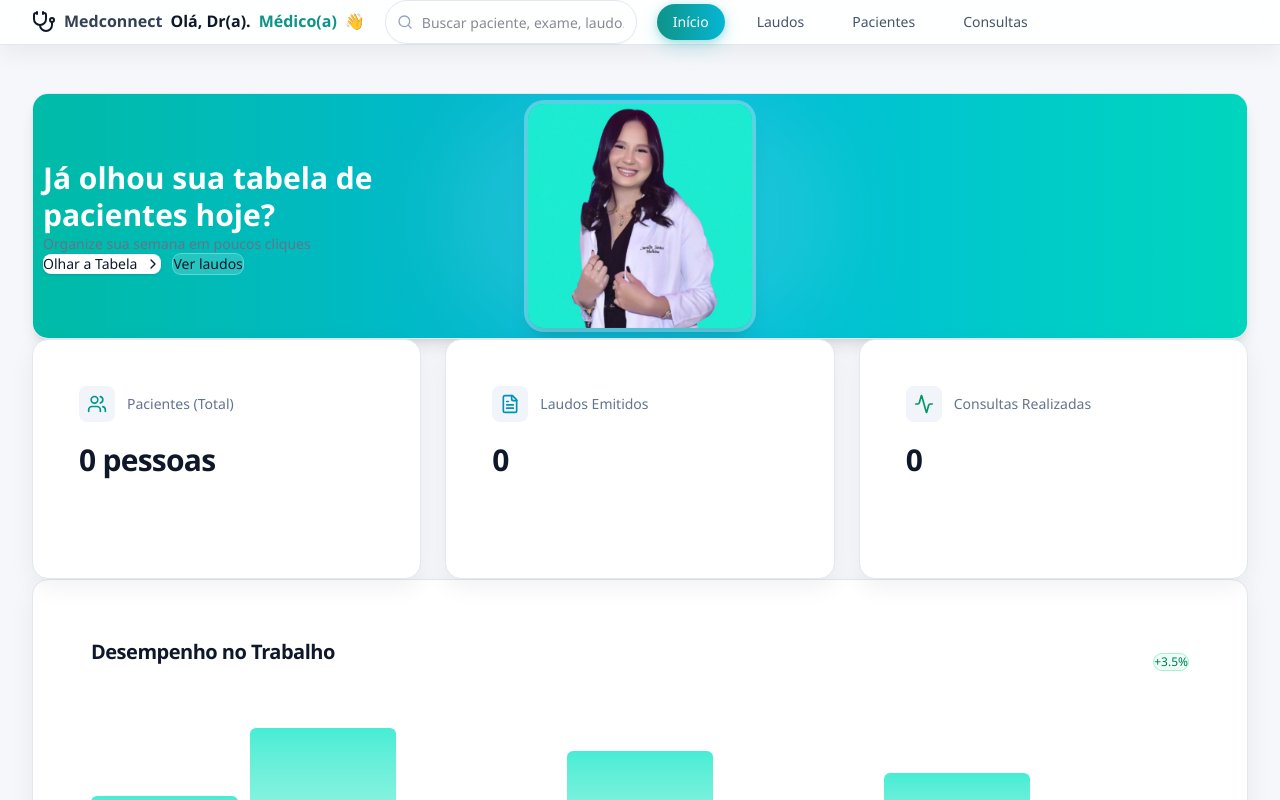
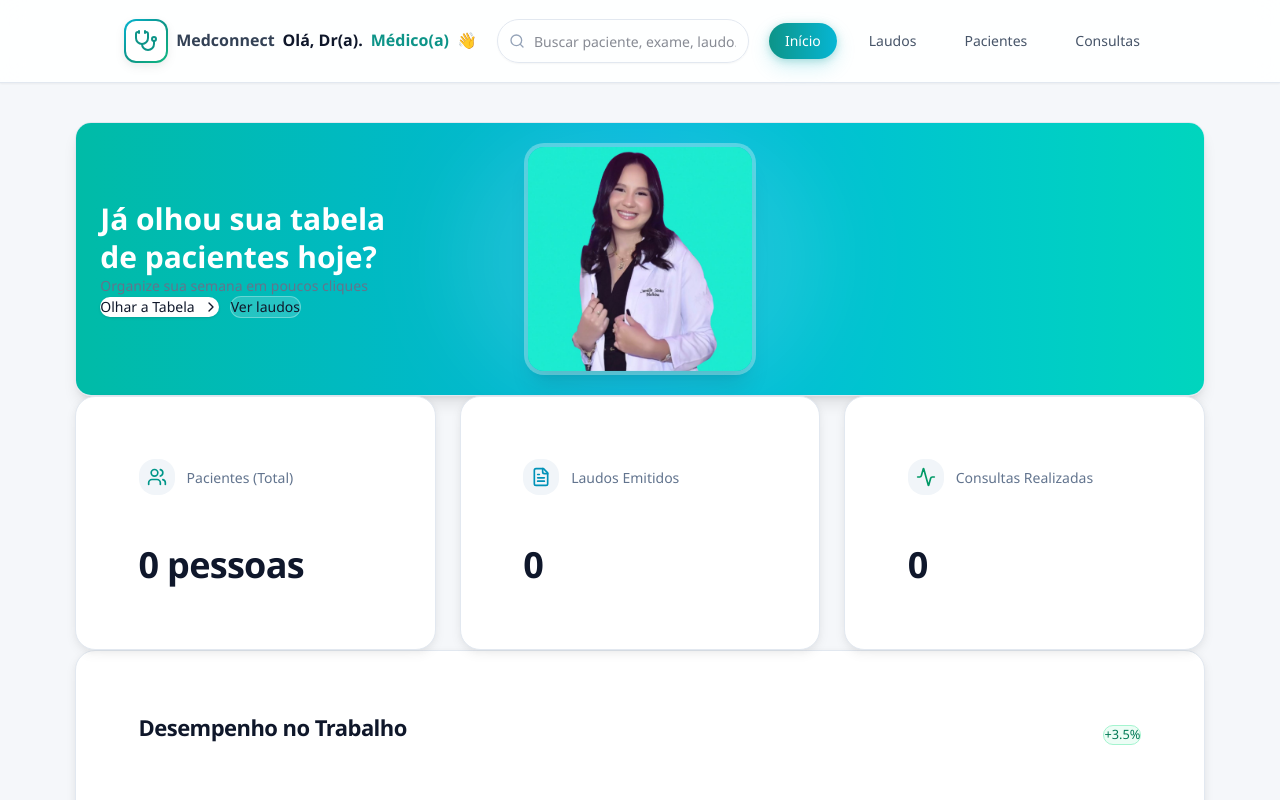
Before and after one commit to Isaaccode1801/MedConnect-, a React (Vite) app: page /doctor/dashboard in a window 1280 px wide. Shown: the top 800 px of the page. Built offline with nearby package versions, Linux system fonts and the light colour scheme.

Commit message:
Correções visuais (Secretary e Doctor)
Correções visuais foram feitas na parte da secretária e no médico.

```diff
--- a/src/features/doctor/pages/Dashboard.css
+++ b/src/features/doctor/pages/Dashboard.css
@@ -1,149 +1,361 @@
-/* Dashboard.css – revamp spacing & layout */
+/* Dashboard.css – VERSÃO APRIMORADA: Responsividade, Tipografia, Consistência */
 
-/* Page wrapper */
+/* Page wrapper com variáveis CSS otimizadas */
 .doctor-dashboard {
   background: #F5F7FA;
   color: #0f172a; /* slate-900 */
-  /* brand tokens */
+  min-height: 100vh;
+
+  /* Brand colors */
   --brand-teal: #0d9488;   /* teal-600 */
   --brand-cyan: #06b6d4;   /* cyan-500 */
+  --brand-emerald: #10b981;
+
+  /* Text colors */
+  --ink-900: #0f172a;      /* slate-900 */
   --ink-700: #334155;      /* slate-700 */
-  --ink-900: #0f172a;      /* slate-900 */
+  --ink-600: #475569;
   --muted-500: #64748b;    /* slate-500 */
-  --muted-600: #475569;    /* slate-600 */
+  --muted-400: #94a3b8;
+
+  /* Background colors */
+  --bg-white: #ffffff;
+  --bg-soft: #f1f5f9;      /* slate-100 */
+  --bg-lighter: #f8fafc;
+
+  /* Borders */
   --line-200: #e2e8f0;     /* slate-200 */
-  --bg-soft: #f1f5f9;      /* slate-100 */
+  --line-300: #cbd5e1;
+
+  /* Shadows otimizadas */
+  --shadow-sm: 0 1px 2px rgba(0, 0, 0, 0.05);
+  --shadow-md: 0 4px 12px rgba(2, 6, 23, 0.06), 0 2px 6px rgba(2, 6, 23, 0.03);
+  --shadow-lg: 0 8px 20px rgba(2, 6, 23, 0.08), 0 4px 10px rgba(2, 6, 23, 0.04);
+
+  /* Border radius */
+  --radius-sm: 0.5rem;
+  --radius-md: 0.75rem;
+  --radius-lg: 1rem;
+  --radius-xl: 1.25rem;
+
+  /* Spacing fluido */
+  --spacing-xs: clamp(0.5rem, 1vw, 0.75rem);
+  --spacing-sm: clamp(0.75rem, 1.5vw, 1rem);
+  --spacing-md: clamp(1rem, 2vw, 1.5rem);
+  --spacing-lg: clamp(1.5rem, 3vw, 2.5rem);
+  --spacing-xl: clamp(2rem, 4vw, 3.5rem);
 }
 
-/* Main content container: centered and breathable */
+/* Main content container: responsivo e centralizado */
 .doctor-dashboard main {
-  max-width: 1280px;   /* wider, harmonized */
-  margin: 0 auto;      /* center horizontally */
-  padding: 2rem 1rem;  /* base padding */
+  max-width: clamp(900px, 92vw, 1400px);
+  margin: 0 auto;
+  padding: var(--spacing-lg) var(--spacing-md);
   display: flex;
   flex-direction: column;
-  gap: 2.5rem;         /* space between hero and grids */
+  gap: var(--spacing-xl);
 }
 
-@media (min-width: 768px) {
+/* Responsividade mobile */
+@media (max-width: 640px) {
   .doctor-dashboard main {
-    padding: 2.5rem 2rem;
-    gap: 3rem;
+    padding: var(--spacing-md) var(--spacing-sm);
+    gap: var(--spacing-lg);
   }
 }
 
-@media (min-width: 1280px) {
-  .doctor-dashboard main {
-    padding: 3rem 2rem;
-    gap: 3.5rem;
-  }
-}
-
-/* Base card */
+/* Base card - responsivo e otimizado */
 .dashboard-card {
-  border-radius: 1rem;
-  background-color: #ffffff;
-  border: 1px solid #e2e8f0; /* slate-200 */
-  box-shadow: 0 8px 24px rgba(2, 6, 23, 0.06); /* darker, softer */
-  padding: 3rem; /* strong internal spacing */
+  border-radius: var(--radius-xl);
+  background-color: var(--bg-white);
+  border: 1px solid var(--line-200);
+  box-shadow: var(--shadow-md);
+  padding: var(--spacing-lg);
   transition: transform 0.2s ease, box-shadow 0.2s ease;
 }
 
 .dashboard-card:hover {
   transform: translateY(-2px);
-  box-shadow: 0 12px 28px rgba(2, 6, 23, 0.08);
+  box-shadow: var(--shadow-lg);
 }
 
-/* Titles inside cards */
+@media (max-width: 640px) {
+  .dashboard-card {
+    padding: var(--spacing-md);
+    border-radius: var(--radius-lg);
+  }
+}
+
+/* Titles inside cards - tipografia melhorada */
 .dashboard-card h2,
 .dashboard-card h3 {
-  margin: 0 0 1.25rem 0; /* more bottom room */
-  color: #0f172a; /* slate-900 */
-  font-weight: 600;
+  margin: 0 0 var(--spacing-sm) 0;
+  color: var(--ink-900);
+  font-weight: 700;
+  line-height: 1.3;
+}
+
+.dashboard-card h2,
+.dashboard-card .text-2xl {
+  font-size: clamp(1.375rem, 2.8vw, 1.75rem);
+}
+
+.dashboard-card h3,
+.dashboard-card .text-xl {
+  font-size: clamp(1.125rem, 2.2vw, 1.375rem);
+}
+
+.dashboard-card .text-3xl {
+  font-size: clamp(1.75rem, 3.5vw, 2.25rem);
+  font-weight: 800;
+  letter-spacing: -0.02em;
+}
+
+.dashboard-card .text-sm {
+  font-size: clamp(0.8125rem, 1.2vw, 0.875rem);
+  line-height: 1.5;
+}
+
+.dashboard-card .text-xs {
+  font-size: clamp(0.75rem, 1vw, 0.8125rem);
+  line-height: 1.4;
 }
 
 /* Shared inner wrapper for sections inside cards */
 .dashboard-card-content {
-  padding: 10px; /* noticeable padding */
+  padding: var(--spacing-md);
 }
 
-/* KPI grid – harmonious gaps */
+@media (max-width: 640px) {
+  .dashboard-card-content {
+    padding: var(--spacing-sm);
+  }
+}
+
+/* KPI grid – responsivo e harmonioso */
 .dashboard-grid {
   display: grid;
   grid-template-columns: 1fr;
-  gap: 3.5rem; /* larger gutters */
+  gap: var(--spacing-md);
+}
+
+@media (min-width: 640px) {
+  .dashboard-grid {
+    grid-template-columns: repeat(2, 1fr);
+    gap: var(--spacing-lg);
+  }
 }
 
 @media (min-width: 768px) {
   .dashboard-grid {
     grid-template-columns: repeat(3, 1fr);
-    gap: 4rem;
+    gap: var(--spacing-lg);
   }
 }
 
-/* KPI card specifics */
+/* KPI card specifics - responsivo */
 .kpi-card {
-  min-height: 240px;  /* taller tiles */
-  padding: 2.25rem;   /* base padding (extra on top of dashboard-card) */
+  min-height: clamp(140px, 20vw, 180px);
+  padding: var(--spacing-lg);
+  display: flex;
+  flex-direction: column;
+  justify-content: space-between;
 }
 
-/* List items inside cards */
+@media (max-width: 640px) {
+  .kpi-card {
+    min-height: 120px;
+    padding: var(--spacing-md);
+  }
+}
+
+/* List items inside cards - melhorados */
 .next-item,
 .last-visit {
   display: flex;
-  gap: 1rem;
-  padding: 1.75rem 2rem;           /* thicker internal padding */
-  border-radius: 1rem;
-  border: 1px solid #e2e8f0;
-  background-color: #f8fafc;       /* slate-50 */
+  align-items: center;
+  gap: var(--spacing-sm);
+  padding: var(--spacing-sm) var(--spacing-md);
+  border-radius: var(--radius-md);
+  border: 1px solid var(--line-200);
+  background-color: var(--bg-lighter);
+  transition: all 0.2s ease;
+  cursor: pointer;
+}
+
+.next-item:hover,
+.last-visit:hover {
+  background-color: var(--bg-soft);
+  border-color: var(--brand-teal);
+  transform: translateX(4px);
 }
 
 .next-item + .next-item,
 .last-visit + .last-visit {
-  margin-top: 1rem;
+  margin-top: var(--spacing-sm);
 }
 
-/* Section vertical rhythm if needed */
-.dashboard-section {
-  margin-top: 2rem;
-  margin-bottom: 2rem;
+.next-item .text-sm,
+.last-visit .text-sm {
+  font-weight: 600;
+  color: var(--ink-900);
+  font-size: clamp(0.8125rem, 1.2vw, 0.875rem);
 }
 
-/* Utility helpers (optional) */
-.dashboard-muted { color: #475569; } /* slate-600 */
-.dashboard-soft  { color: #64748b; } /* slate-500 */
+.next-item .text-xs,
+.last-visit .text-xs {
+  color: var(--muted-500);
+  font-size: clamp(0.75rem, 1vw, 0.8125rem);
+}
+
+/* Section vertical rhythm */
+.dashboard-section {
+  margin-top: var(--spacing-lg);
+  margin-bottom: var(--spacing-lg);
+}
+
+/* Utility helpers */
+.dashboard-muted {
+  color: var(--muted-600);
+  font-size: clamp(0.8125rem, 1.2vw, 0.875rem);
+}
+
+.dashboard-soft  {
+  color: var(--muted-500);
+  font-size: clamp(0.8125rem, 1.2vw, 0.875rem);
+  line-height: 1.6;
+}
 
 /* Make Spline / background canvases never cover content visually */
 .doctor-dashboard canvas {
   background: transparent !important;
 }
 
-/* Sidebar cards (Próximas consultas, Calendário, Últimas consultas) */
+/* Sidebar cards - otimizados */
 aside .dashboard-card {
-  padding: 0rem; /* reduce internal space */
+  padding: var(--spacing-md);
   min-height: auto;
 }
 
 aside .dashboard-card-content {
-  padding: 1rem 1.25rem; /* smaller inner padding */
+  padding: var(--spacing-sm) var(--spacing-md);
 }
 
+@media (max-width: 640px) {
+  aside .dashboard-card {
+    padding: var(--spacing-sm);
+  }
 
-/* ================= Navbar Links ================= */
+  aside .dashboard-card-content {
+    padding: var(--spacing-xs) var(--spacing-sm);
+  }
+}
+/* ===== HEADER DOCTOR - Responsivo e Otimizado ===== */
+.doctor-header {
+  position: sticky;
+  top: 0;
+  z-index: 50;
+  background: rgba(255, 255, 255, 0.95);
+  backdrop-filter: blur(12px);
+  -webkit-backdrop-filter: blur(12px);
+  border-bottom: 1px solid var(--line-200);
+  box-shadow: var(--shadow-sm);
+}
+
+.doctor-header__inner {
+  max-width: clamp(900px, 95vw, 1600px);
+  margin: 0 auto;
+  padding: clamp(0.875rem, 1.5vw, 1.25rem) clamp(1rem, 2vw, 2rem);
+  display: grid;
+  grid-template-columns: auto 1fr auto;
+  align-items: center;
+  gap: clamp(1rem, 2vw, 2rem);
+}
+
+@media (max-width: 1024px) {
+  .doctor-header__inner {
+    grid-template-columns: 1fr;
+    gap: var(--spacing-sm);
+  }
+}
+
+.doctor-header__brand {
+  display: flex;
+  align-items: center;
+  gap: clamp(0.75rem, 1.5vw, 1rem);
+  flex-wrap: nowrap;
+}
+
+@media (max-width: 1024px) {
+  .doctor-header__brand {
+    justify-content: center;
+  }
+}
+
+.brand-icon {
+  width: clamp(36px, 5vw, 44px);
+  height: clamp(36px, 5vw, 44px);
+  border-radius: var(--radius-md);
+  background: linear-gradient(135deg, var(--brand-cyan), var(--brand-teal), var(--brand-emerald));
+  padding: 2px;
+  box-shadow: var(--shadow-md);
+  flex-shrink: 0;
+}
+
+.brand-icon__inner {
+  width: 100%;
+  height: 100%;
+  background: white;
+  border-radius: calc(var(--radius-md) - 2px);
+  display: grid;
+  place-items: center;
+}
+
+.brand-icon__svg {
+  width: 60%;
+  height: 60%;
+  color: var(--brand-teal);
+}
+
+.brand-name {
+  font-size: clamp(1rem, 2vw, 1.125rem);
+  font-weight: 700;
+  color: var(--ink-700);
+  white-space: nowrap;
+}
+
+.doctor-greeting {
+  font-size: clamp(0.9375rem, 1.8vw, 1.0625rem);
+  font-weight: 600;
+  color: var(--ink-900);
+  white-space: nowrap;
+}
+
+.doctor-greeting .highlight {
+  color: var(--brand-teal);
+  font-weight: 700;
+}
+
+@media (max-width: 640px) {
+  .doctor-greeting {
+    display: none; /* Oculta saudação em mobile */
+  }
+}
 .nav-link {
   display: inline-flex;
   align-items: center;
-  height: 36px;               /* h-9 */
-  padding: 0 20px;            /* px-5 */
-  border-radius: 9999px;      /* full pill */
-  font-size: 0.875rem;        /* text-sm */
-  font-weight: 500;           /* medium */
-  color: var(--muted-600);
+  height: clamp(32px, 5vw, 36px);
+  padding: 0 clamp(0.875rem, 2vw, 1.25rem);
+  border-radius: 9999px;
+  font-size: clamp(0.8125rem, 1.5vw, 0.875rem);
+  font-weight: 600;
+  color: var(--ink-600);
   background: transparent;
   border: 1px solid transparent;
-  transition: all .2s ease;
+  transition: all 0.2s ease;
   text-decoration: none;
   white-space: nowrap;
+  cursor: pointer;
 }
 
 .nav-link:hover {
@@ -151,7 +363,7 @@ aside .dashboard-card-content {
   background: var(--bg-soft);
 }
 
-/* Active pill — refined, subtle glow like the mock */
+/* Active pill — refinado */
 .nav-link.active {
   color: #fff;
   background: linear-gradient(90deg, var(--brand-teal) 0%, var(--brand-cyan) 100%);
@@ -161,18 +373,22 @@ aside .dashboard-card-content {
     0 8px 20px rgba(6,182,212,.18);
 }
 
-.nav-link.active:hover { filter: brightness(1.05); }
+.nav-link.active:hover {
+  filter: brightness(1.05);
+}
 
-/* Optional: focus states for accessibility */
+/* Focus states para acessibilidade */
+.nav-link:focus-visible {
+  outline: 3px solid rgba(6,182,212,.35);
+  outline-offset: 2px;
+}
 
-.nav-link:focus-visible { outline: 3px solid rgba(6,182,212,.35); outline-offset: 2px; }
-
-/* Prevent overlap with search bar */
-header nav {
-  justify-self: end;
-  margin-left: auto;
-  position: relative;
-  z-index: 10;
+@media (max-width: 640px) {
+  .nav-link {
+    flex: 1 1 auto;
+    justify-content: center;
+    min-width: 80px;
+  }
 }
 /* Adicione isto ao seu ficheiro Dashboard.css ou global */
 
--- a/src/features/secretary/pages/Dashboard.css
+++ b/src/features/secretary/pages/Dashboard.css
@@ -1,11 +1,11 @@
 :root {
-  --cor-fundo: #F8F9FA;
-  --cor-sidebar-vidro: rgba(255, 255, 255, 0.7);
-  --cor-borda: rgba(0, 0, 0, 0.1);
-  --cor-texto-principal: #212529;
-  --cor-texto-secundario: #6C757D;
-  --cor-acento-healthone: #3fbbc0;
-  --cor-acento-healthone-claro: #e5f7f8;
+  --cor-fundo: #F5F7FA;
+  --cor-sidebar-vidro: rgba(255, 255, 255, 0.85);
+  --cor-borda: #e2e8f0;
+  --cor-texto-principal: #0f172a;
+  --cor-texto-secundario: #475569;
+  --cor-acento-healthone: #0d9488;
+  --cor-acento-healthone-claro: #e0f7fa;
   --raio-borda: 12px;
   --sombra: 0 8px 24px rgba(0, 0, 0, 0.07);
   --blur-fundo: 10px;
@@ -228,16 +228,22 @@ body.sidebar-fechada #toggle-sidebar-btn {
 }
 
 .btn-dashboard {
-  background: var(--cor-acento-healthone);
+  background: linear-gradient(90deg, #0d9488 0%, #06b6d4 100%);
   color: #fff;
   border: none;
-  border-radius: 8px;
-  padding: 8px 14px;
-  margin: 10px 0 0 0;
-  font-size: 14px;
+  border-radius: 10px;
+  padding: 10px 18px;
+  margin: 12px 0 0 0;
+  font-size: 15px;
   text-decoration: none;
-  font-weight: 500;
+  font-weight: 600;
   cursor: pointer;
+  box-shadow: 0 2px 8px rgba(13,148,136,0.08);
+  transition: background 0.2s, color 0.2s;
+}
+
+.btn-dashboard:hover {
+  background: #06b6d4;
 }
 
 /* ====================== DASHBOARD WIDGETS ====================== */
--- a/src/features/secretary/pages/Dashboard.jsx
+++ b/src/features/secretary/pages/Dashboard.jsx
@@ -15,8 +15,9 @@ export default function Dashboard() {
           {
             label: "Consultas agendadas",
             data: [3, 4, 2, 5, 1],
-            backgroundColor: "rgba(59,130,246,0.5)",
-            borderColor: "rgba(59,130,246,1)",
+            // verde claro (Tailwind green): fundo suave e borda mais intensa
+            backgroundColor: "rgba(134, 239, 172, 0.6)", // green-300 ~ #86efac
+            borderColor: "rgba(34, 197, 94, 0.9)",      // green-500 ~ #22c55e
             borderWidth: 1,
             borderRadius: 5,
           },
--- a/src/features/secretary/pages/Pacientes.jsx
+++ b/src/features/secretary/pages/Pacientes.jsx
@@ -368,7 +368,8 @@ async function listarPacientes({ forceRemote = false } = {}) {
   // render
   // -------------------------------------------------
   return (
-    <div className="main-content">
+    // Removido 'main-content' para evitar margem lateral duplicada do layout
+    <div>
       <h1>Gerenciamento de Pacientes</h1>
 
       <div className="app">
```
Also changed, not shown: src/features/secretary/pages/SecretaryLayout.jsx (+22 -22 lines), src/features/doctor/pages/Dashboard.tsx (indentation only), src/features/doctor/pages/laudos/LaudosPage.tsx (indentation only), 1 other file (tests, documents, lock files or other folders).
